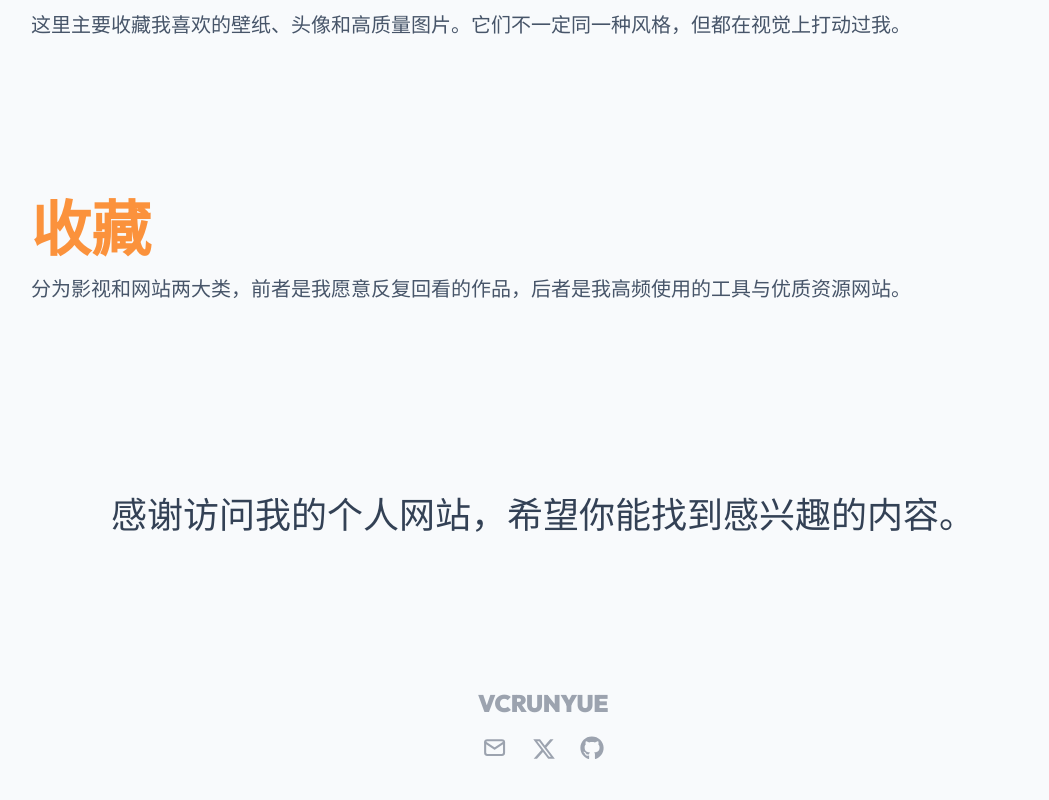
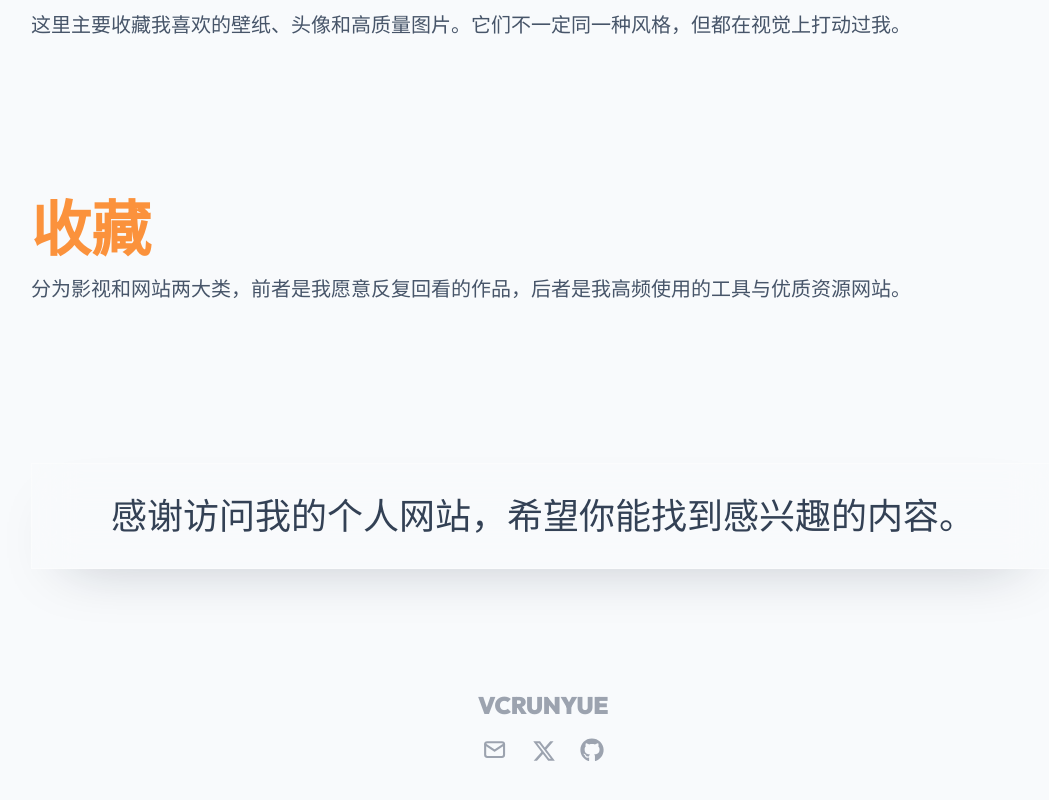
Before and after one commit to vcruntimeyue-jpg/my-website, a Next.js app: page / in a window 1280 px wide. Shown: the part 3823-4623 px from the top of the page, without its empty margins (97-1146 px from the left). Before the commit the page ends 4591 px from the top, so only its background shows below. Built offline with nearby package versions, Linux system fonts and the light colour scheme.

Commit message:
fix: refresh footer card and spacing

```diff
--- a/app/components/SiteFooter.js
+++ b/app/components/SiteFooter.js
@@ -2,7 +2,7 @@ import SocialLinks from "./SocialLinks";
 
 export default function SiteFooter({ siteName, socialLinks }) {
   return (
-    <footer className="mb-12 mt-0 pt-4 text-center font-fantasy text-2xl text-gray-400">
+    <footer className="mt-0 pt-4 text-center font-fantasy text-2xl text-gray-400" style={{ paddingBottom: "100px" }}>
       {siteName}
       <div className="mt-4 flex items-center justify-center gap-x-6 text-2xl">
         <SocialLinks
--- a/app/page.js
+++ b/app/page.js
@@ -31,7 +31,16 @@ export default function Home() {
           className="relative z-10 mt-36 w-full px-4 lg:px-16 xl:px-32 2xl:px-44"
           style={{ marginBottom: "104px" }}
         >
-          <div className="mx-auto max-w-5xl rounded-3xl bg-orange-50 px-6 py-8 md:px-10 md:py-10 shadow-[0_10px_30px_rgba(15,23,42,0.12)] text-center">
+          <div
+            className="mx-auto max-w-5xl rounded-[32px] px-6 py-8 text-center md:px-10 md:py-10"
+            style={{
+              background: "rgba(248, 250, 252, 0.58)",
+              border: "1px solid rgba(255, 255, 255, 0.45)",
+              boxShadow: "0 24px 60px -36px rgba(15, 23, 42, 0.35)",
+              backdropFilter: "blur(22px)",
+              WebkitBackdropFilter: "blur(22px)",
+            }}
+          >
             <p className="text-2xl md:text-4xl">
               {siteContent.site.tagline}
             </p>
```
